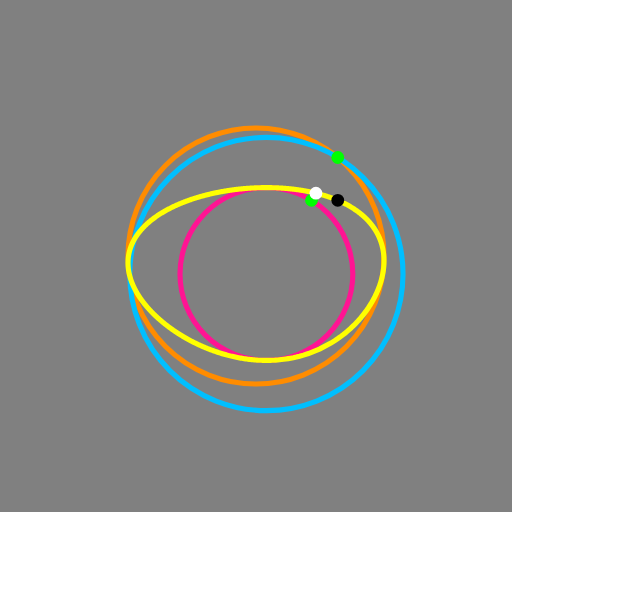
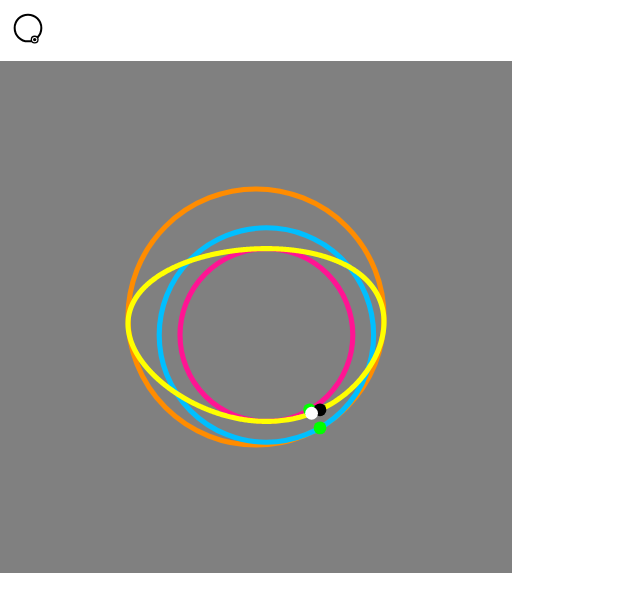
Before and after one commit to clumsycomputer/clumsy-website, a Next.js app: page /dev in a window 1280 px wide. Shown: the top 612 px of the page, without its empty margins (0-640 px from the left). Built offline with nearby package versions, Linux system fonts and the light colour scheme.

Commit message:
feature(DevPage): trace angle knob input

```diff
--- a/pages/dev.tsx
+++ b/pages/dev.tsx
@@ -1,6 +1,6 @@
 import getColormap from "colormap";
 import { number } from "mathjs";
-import { SVGAttributes } from "react";
+import { SVGAttributes, useEffect, useMemo, useRef, useState } from "react";
 import Zod from "zod";
 
 export default () => {
@@ -21,7 +21,7 @@ export default () => {
     nodeEncoding: {
       baseCircleNode: baseCircleNode,
       relativeRadius: 0.675,
-      relativeDepth: 0.5, // 0 breaks when should works
+      relativeDepth: 0.5,
       relativePhase: Math.PI / 3,
     },
     nodeAttributes: {
@@ -39,7 +39,7 @@ export default () => {
       stroke: "yellow",
     },
   });
-  const traceStamp = 0.75;
+  const [traceStamp, setTraceStamp] = useState(0);
   const traceIntersectionCircleNode = getCircleNode({
     nodeId: 3,
     nodeName: "traceCircle",
@@ -128,8 +128,25 @@ export default () => {
     linearTraceLoopPointNode,
   ];
   return (
-    <div style={{ display: "flex", flexDirection: "column" }}>
-      <div></div>
+    <div
+      style={{
+        display: "flex",
+        flexDirection: "column",
+        alignItems: "flex-start",
+      }}
+    >
+      <div style={{ padding: 8 }}>
+        <KnobInput
+          inputSize={40}
+          knobAngleOffset={subCircleNode.nodeEncoding.relativePhase}
+          minValue={0}
+          maxValue={1}
+          value={traceStamp}
+          onChange={(nextValue) => {
+            setTraceStamp(nextValue);
+          }}
+        />
+      </div>
       <svg viewBox={"-2 -2 4 4"} width={512} height={512}>
         <rect x={-2} y={-2} width={4} height={4} fill={"grey"} />
         {basicLoopDiagram.map((someGeometryNode) => {
@@ -175,6 +192,106 @@ export default () => {
     </div>
   );
 };
+
+interface KnobInputProps {
+  minValue: number;
+  maxValue: number;
+  value: number;
+  onChange: (nextValue: number) => void;
+  knobAngleOffset: number;
+  inputSize: number;
+}
+
+function KnobInput(props: KnobInputProps) {
+  const { value, onChange, maxValue, minValue, knobAngleOffset, inputSize } =
+    props;
+  const knobGraphicRef = useRef<SVGSVGElement>(null);
+  const trackingPointerRef = useRef(false);
+  useEffect(() => {
+    const pointerMoveHandler = (somePointerEvent: PointerEvent) => {
+      if (knobGraphicRef.current && trackingPointerRef.current === true) {
+        changeKnobValue({
+          onChange,
+          knobAngleOffset,
+          somePointerEvent,
+          knobClientRect: knobGraphicRef.current.getBoundingClientRect(),
+        });
+      }
+    };
+    const pointerUpHandler = (somePointerEvent: PointerEvent) => {
+      if (knobGraphicRef.current && trackingPointerRef.current === true) {
+        trackingPointerRef.current = false;
+        changeKnobValue({
+          onChange,
+          knobAngleOffset,
+          somePointerEvent,
+          knobClientRect: knobGraphicRef.current.getBoundingClientRect(),
+        });
+      }
+    };
+    window.addEventListener("pointermove", pointerMoveHandler);
+    window.addEventListener("pointerup", pointerUpHandler);
+    return () => {
+      window.removeEventListener("pointermove", pointerMoveHandler);
+      window.removeEventListener("pointerup", pointerUpHandler);
+    };
+  }, []);
+  const knobPoint = useMemo(() => {
+    const knobStamp = (value - minValue) / (maxValue - minValue);
+    const knobAngle = 2 * Math.PI * knobStamp + knobAngleOffset;
+    return [Math.cos(knobAngle), Math.sin(knobAngle)];
+  }, [minValue, maxValue, value]);
+  return (
+    <svg
+      ref={knobGraphicRef}
+      viewBox={"-1.5 -1.5 3 3"}
+      width={inputSize}
+      height={inputSize}
+      style={{
+        cursor: "pointer",
+      }}
+      onPointerDown={() => {
+        trackingPointerRef.current = true;
+      }}
+    >
+      <circle
+        r={1}
+        cx={0}
+        cy={0}
+        stroke={"black"}
+        strokeWidth={0.15}
+        fillOpacity={0}
+      />
+      <g>
+        <circle r={0.3} cx={knobPoint[0]} cy={knobPoint[1]} fill={"black"} />
+        <circle r={0.2} cx={knobPoint[0]} cy={knobPoint[1]} fill={"white"} />
+        <circle r={0.125} cx={knobPoint[0]} cy={knobPoint[1]} fill={"black"} />
+      </g>
+    </svg>
+  );
+}
+
+interface ChangeKnobValueApi
+  extends Pick<KnobInputProps, "onChange" | "knobAngleOffset"> {
+  somePointerEvent: PointerEvent;
+  knobClientRect: DOMRect;
+}
+function changeKnobValue(api: ChangeKnobValueApi) {
+  const { somePointerEvent, knobClientRect, onChange, knobAngleOffset } = api;
+  const targetPoint = [somePointerEvent.clientX, somePointerEvent.clientY];
+  const centerPoint = [
+    (knobClientRect.left + knobClientRect.right) / 2,
+    (knobClientRect.top + knobClientRect.bottom) / 2,
+  ];
+  const knobAngle = getNormalizedAngle({
+    someAngle:
+      Math.atan2(
+        targetPoint[1] - centerPoint[1],
+        targetPoint[0] - centerPoint[0]
+      ) - knobAngleOffset,
+  });
+  onChange(knobAngle / (2 * Math.PI));
+}
 
 type Point = [x: number, y: number];
 
@@ -523,7 +640,7 @@ interface GetLoopTracePointApi {
 function getLoopTracePoint(api: GetLoopTracePointApi) {
   const { loopPoints, traceAngle, subCircle, baseCircle } = api;
   const loopPointIndexA = loopPoints.findIndex((_, loopPointIndex) => {
-    if (loopPointIndex + 1 === loopPoints.length) return false;
+    if (loopPointIndex + 1 === loopPoints.length) return true;
     const loopPointA = loopPoints[loopPointIndex];
     const loopPointB = loopPoints[loopPointIndex + 1];
     return traceAngle >= loopPointA[2] && traceAngle <= loopPointB[2];
@@ -618,3 +735,20 @@ export function getIntersectionPoint(api: GetIntersectionPointApi): Point {
     (deltaYB * deltaXA - deltaXB * deltaYA);
   return [lineA[0][0] + slopeA * deltaXA, lineA[0][1] + slopeA * deltaYA];
 }
+
+export interface GetNormalizedAngleBetweenPointsApi {
+  basePoint: Point;
+  targetPoint: Point;
+}
+
+export function getNormalizedAngleBetweenPoints(
+  api: GetNormalizedAngleBetweenPointsApi
+): number {
+  const { targetPoint, basePoint } = api;
+  return getNormalizedAngle({
+    someAngle: Math.atan2(
+      targetPoint[1] - basePoint[1],
+      targetPoint[0] - basePoint[0]
+    ),
+  });
+}
```
